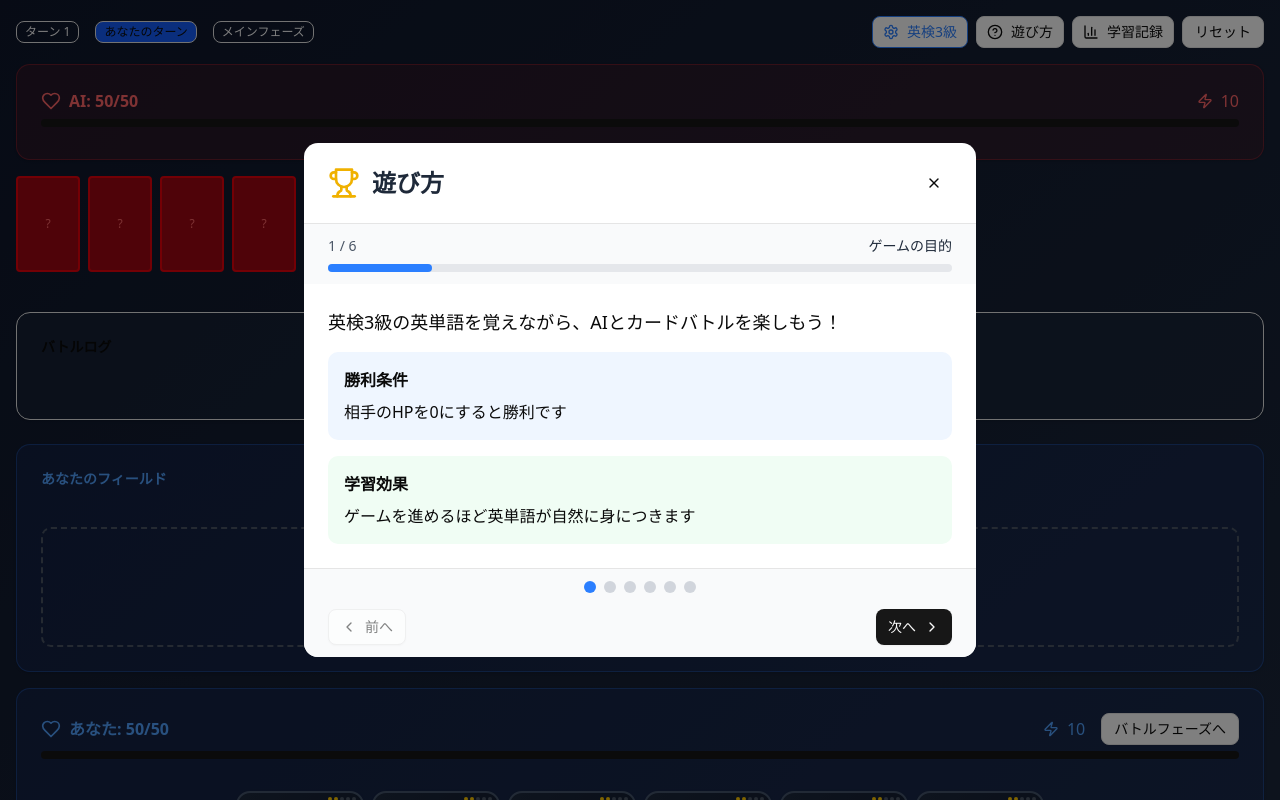
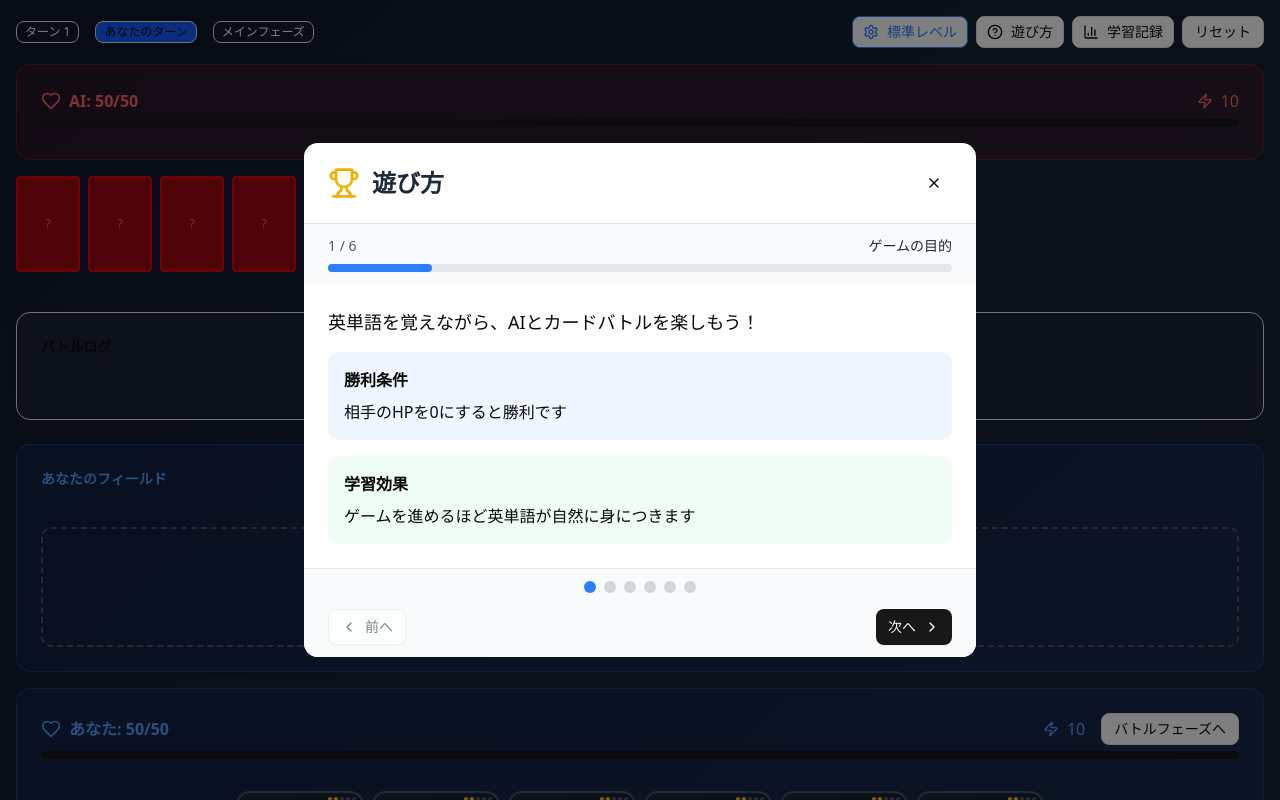
Before and after one commit to masakiishitani/eiken3-card-battle, a React (Vite) app: page / in a window 1280 px wide. Both pictures are taken after a click on the button "遊び方". Shown: the top 800 px of the page. Built offline with nearby package versions, Linux system fonts and the light colour scheme.

Commit message:
Remove all '英検3級' references and update to generic '英単語' branding

```diff
--- a/src/components/HowToPlayModal.jsx
+++ b/src/components/HowToPlayModal.jsx
@@ -16,7 +16,7 @@ const HowToPlayModal = ({ isOpen, onClose }) => {
       icon: <Trophy className="w-8 h-8 text-yellow-500" />,
       content: (
         <div className="space-y-4">
-          <p className="text-lg">英検3級の英単語を覚えながら、AIとカードバトルを楽しもう！</p>
+          <p className="text-lg">英単語を覚えながら、AIとカードバトルを楽しもう！</p>
           <div className="bg-blue-50 p-4 rounded-lg">
             <h4 className="font-semibold mb-2">勝利条件</h4>
             <p>相手のHPを0にすると勝利です</p>
--- a/src/components/LearningProgressModal.jsx
+++ b/src/components/LearningProgressModal.jsx
@@ -107,7 +107,7 @@ const LearningProgressModal = ({ isOpen, onClose }) => {
             <CardHeader>
               <CardTitle className="flex items-center gap-2">
                 <BookOpen className="w-5 h-5" />
-                英検3級単語 習得状況
+                英単語 習得状況
               </CardTitle>
             </CardHeader>
             <CardContent>
--- a/src/components/LevelSelectModal.jsx
+++ b/src/components/LevelSelectModal.jsx
@@ -7,8 +7,8 @@ const LevelSelectModal = ({ isOpen, onClose, onSelectLevel, currentLevel }) => {
   const levels = [
     {
       id: 'eiken4',
-      name: '英検4級',
-      description: '基礎レベル',
+      name: '基礎レベル',
+      description: '英検4級相当',
       wordCount: '300語',
       difficulty: '★☆☆',
       color: 'bg-green-500',
@@ -17,8 +17,8 @@ const LevelSelectModal = ({ isOpen, onClose, onSelectLevel, currentLevel }) => {
     },
     {
       id: 'eiken3',
-      name: '英検3級',
-      description: '標準レベル',
+      name: '標準レベル',
+      description: '英検3級相当',
       wordCount: '365語',
       difficulty: '★★☆',
       color: 'bg-blue-500',
@@ -28,7 +28,7 @@ const LevelSelectModal = ({ isOpen, onClose, onSelectLevel, currentLevel }) => {
     {
       id: 'mixed',
       name: '混合モード',
-      description: '4級+3級',
+      description: '全レベル',
       wordCount: '665語',
       difficulty: '★★★',
       color: 'bg-purple-500',
@@ -139,8 +139,8 @@ const LevelSelectModal = ({ isOpen, onClose, onSelectLevel, currentLevel }) => {
           <div className="mt-8 p-4 bg-yellow-50 border border-yellow-200 rounded-lg">
             <h4 className="font-semibold text-yellow-800 mb-2">📝 レベル選択について</h4>
             <ul className="text-sm text-yellow-700 space-y-1">
-              <li>• 英検4級：初心者や基礎を固めたい方におすすめ</li>
-              <li>• 英検3級：中学生レベルの標準的な学習に最適</li>
+              <li>• 基礎レベル：初心者や基礎を固めたい方におすすめ</li>
+              <li>• 標準レベル：中学生レベルの標準的な学習に最適</li>
               <li>• 混合モード：両方のレベルからランダムに出題される上級者向け</li>
               <li>• 学習進捗はレベル別に個別管理されます</li>
             </ul>
--- a/src/data/eiken4WordData.js
+++ b/src/data/eiken4WordData.js
@@ -1,5 +1,5 @@
 // 英検4級 基礎単語データ（300語）
-// 英検3級よりも基礎的で身近な単語を中心に構成
+// 基礎レベルの英単語データ（英検4級相当）
 
 export const eiken4Words = [
   // 超基本動詞 (30語)
--- a/src/data/wordData.js
+++ b/src/data/wordData.js
@@ -1,4 +1,4 @@
-// 英検3級単語データ
+// 標準レベルの英単語データ（英検3級相当）
 export const eiken3Words = [
   // 基本動詞
   { id: 1, word: "be", meaning: "～である、いる", partOfSpeech: "verb", difficulty: 1 },
--- a/src/hooks/useLearningProgress.js
+++ b/src/hooks/useLearningProgress.js
@@ -29,7 +29,7 @@ export const useLearningProgress = () => {
   const [learningData, setLearningData] = useState({});
   const [isInitialized, setIsInitialized] = useState(false);
 
-  // 初期化：英検3級単語を事前登録
+  // 初期化：英単語データを事前登録
   const initializeLearningData = () => {
     const existingData = localStorage.getItem(STORAGE_KEY);
 
@@ -37,7 +37,7 @@ export const useLearningProgress = () => {
       // 既存データがある場合は読み込み
       setLearningData(JSON.parse(existingData));
     } else {
-      // 初回起動：全英検3級単語を事前登録
+      // 初回起動：全英単語を事前登録
       const initialData = {};
 
       extendedEiken3Words.forEach(word => {
--- a/src/utils/levelUtils.js
+++ b/src/utils/levelUtils.js
@@ -81,22 +81,22 @@ export const buildLevelBasedDeck = (level, playerLevel = 1) => {
 export const getLevelInfo = (level) => {
   const levelData = {
     eiken4: {
-      name: '英検4級',
-      description: '基礎レベル',
+      name: '基礎レベル',
+      description: '英検4級相当',
       wordCount: 300,
       difficulty: 1,
       color: 'green'
     },
     eiken3: {
-      name: '英検3級',
-      description: '標準レベル',
+      name: '標準レベル',
+      description: '英検3級相当',
       wordCount: 365,
       difficulty: 2,
       color: 'blue'
     },
     mixed: {
       name: '混合モード',
-      description: '4級+3級',
+      description: '全レベル',
       wordCount: 665,
       difficulty: 3,
       color: 'purple'
```
Also changed, not shown: src/data/extendedWordData.js (+4 -4 lines).
